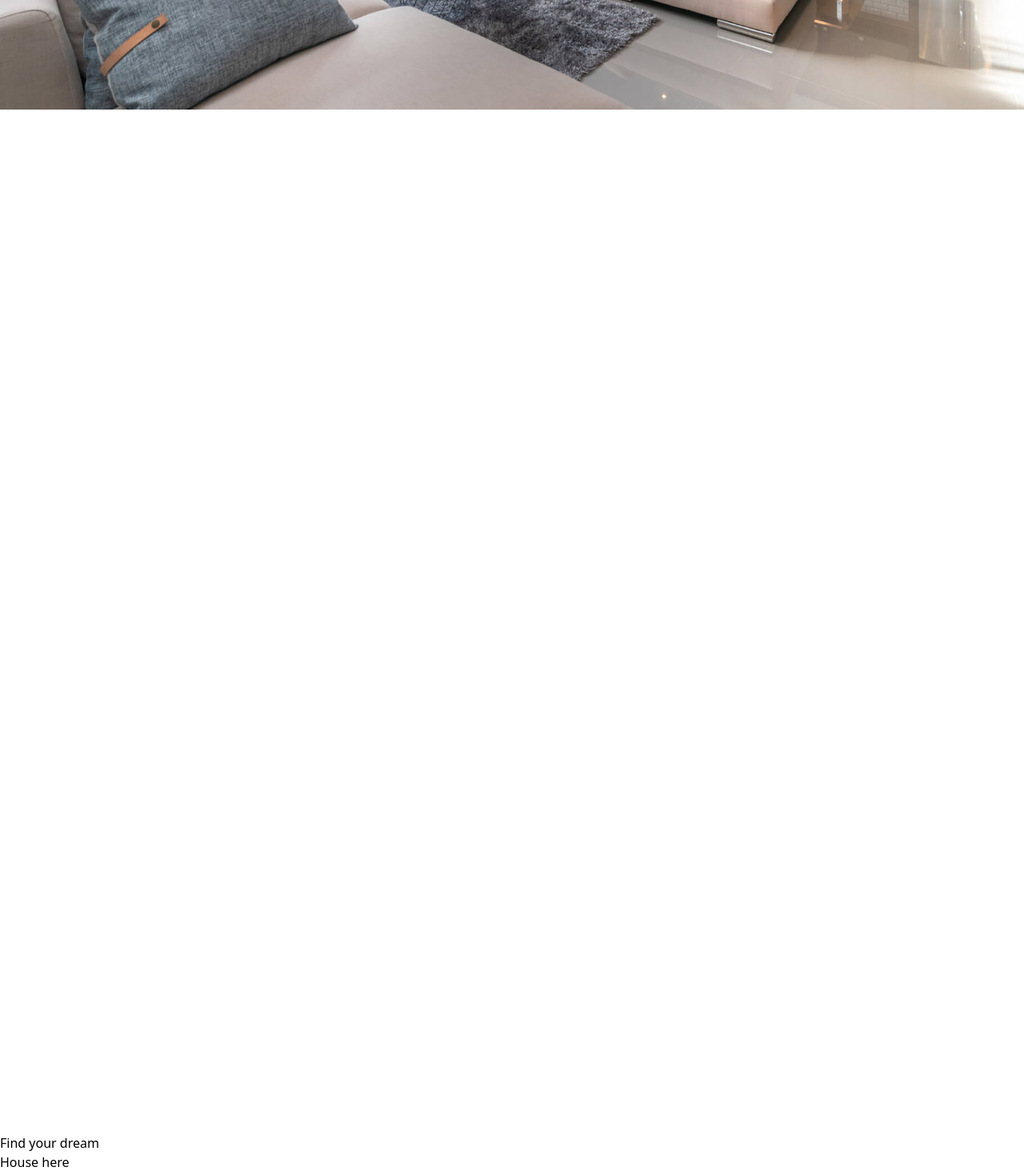
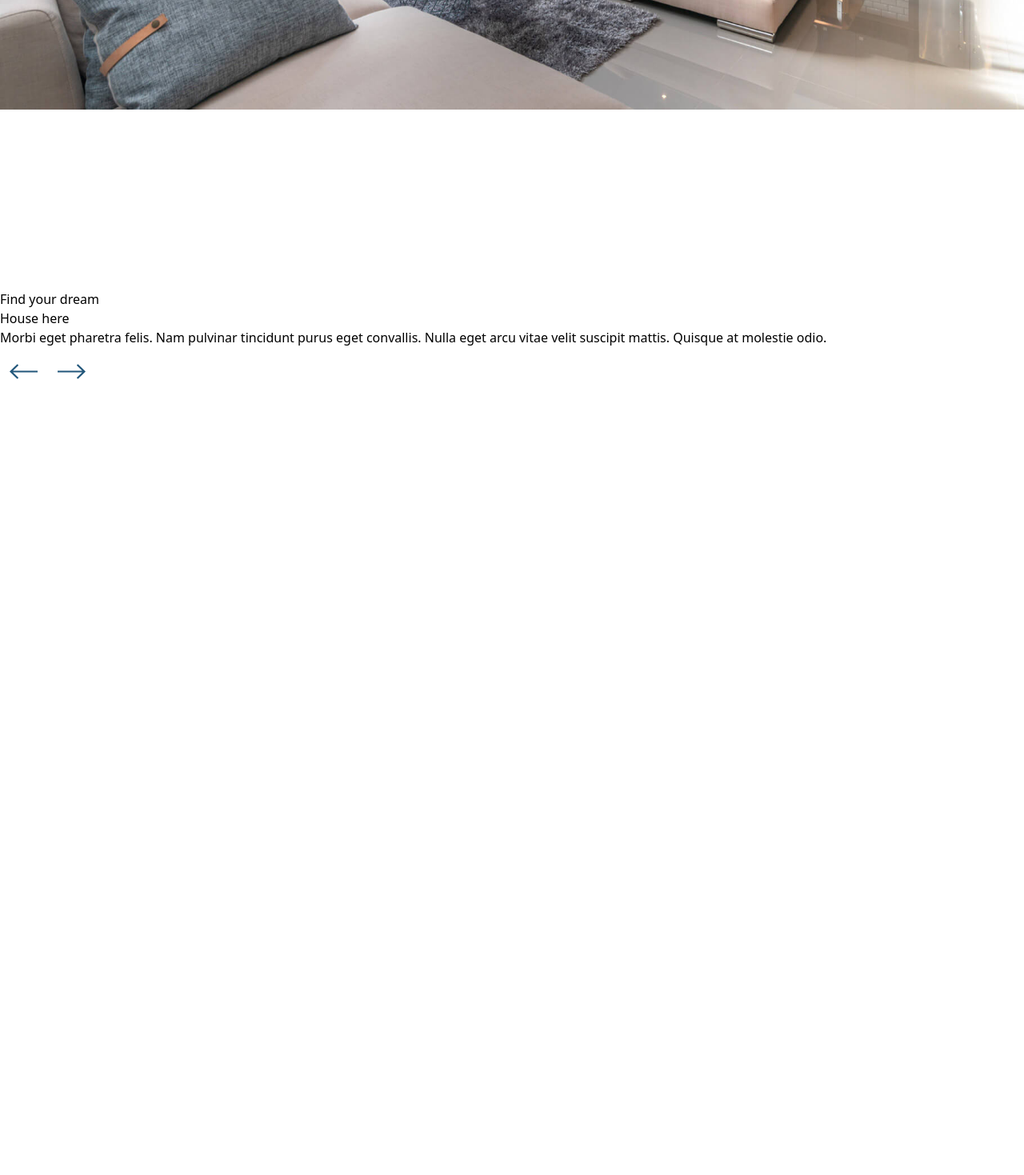
Before and after one commit to shincyshnz/aqar-market, a Next.js app: page / in a window 1280 px wide. Shown: the part 3220-4689 px from the top of the page at 80% size. After the commit the page ends 3721 px from the top, so only its background shows below. Built offline with nearby package versions, Linux system fonts and the light colour scheme.

Commit message:
banner title updated

```diff
--- a/src/components/Carousel.jsx
+++ b/src/components/Carousel.jsx
@@ -103,7 +103,7 @@ const Carousel = ({ images }) => {
           ))}
         </div>
 
-        <div className="absolute top-0 right-0 rounded-[40px] bg-gradient-to-t from-[#0F0F0F] to-transparent"></div>
+        <div className="absolute w-full h-full top-0 right-0 rounded-[40px] bg-gradient-to-t from-[#0F0F0F] to-transparent"></div>
         <div className="absolute px-2 flex justify-center w-full top-0 h-full rounded-[40px] bg-gradient-to-t from-[#22577b81] to-transparent">
           <Filter />
         </div>
--- a/src/components/Filter.jsx
+++ b/src/components/Filter.jsx
@@ -90,15 +90,16 @@ const Filter = () => {
 
     <div className="flex flex-col justify-center mx-auto px-4 py-5 sm:px-6 lg:px-8 max-w-screen-md font-light">
       {/* Heading */}
-      <div className="flex-1 bg-black w-full relative">
-        <div className="absolute left-0 md:left-[1rem] md:-top-[14px]">
-          <Circle />
-        </div>
-        <div className="text-center text-white text-sm md:text-4xl lg:text-7xl leading-none font-extrabold tracking-wider">
+      <div className="flex-1 w-full relative mt-10 lg:mt-20">
+
+        <div className="max-w-[900px] relative text-center text-white text-2xl md:text-4xl lg:text-7xl leading-none font-extrabold tracking-wider">
+        <div className="absolute max-w-[225px] p-3 left-20 lg:-left-14 lg:-top-20 -top-5">
+          <img src="/circle.svg" alt="dotted-circle" className="object-contain w-1/3 lg:w-full lg:max-w-[225px]"/>
+          </div>
           <h1>Find your dream</h1>
           <h1 className="ml-9">House here</h1>
         </div>
-        <div className="mt-2 text-center font-openSans text-white text-base sm:text-lg font-extralight tracking-wide leading-loose">
+        <div className="mt-2 text-center font-openSans text-white text-[8px] md:text-lg font-extralight tracking-wide leading-loose">
           <p>
             Morbi eget pharetra felis. Nam pulvinar tincidunt purus eget
             convallis. Nulla eget arcu vitae velit suscipit mattis. Quisque at
@@ -108,7 +109,7 @@ const Filter = () => {
       </div>
 
       {/* Filter */}
-      <div className="flex-1 bg-black w-full">
+      {/* <div className="flex-1 bg-black w-full">
         <div className="flex flex-col justify-center p-5 mx-auto max-h-[335px] max-w-[723px] bg-primary-blue bg-opacity-80 rounded-[55px] border-4 border-white font-poppins tracking-wide">
           <div className="flex justify-center p-3 gap-4 md:gap-8 mb-4">
             <button className="btn text-white bg-secondary-blue">RENT</button>
@@ -164,7 +165,7 @@ const Filter = () => {
             onClick={handleClick} // Make sure handleClick is defined
           />
         </div>
-      </div>
+      </div> */}
     </div>
   );
 };
--- a/src/components/Shared/Circle.jsx
+++ b/src/components/Shared/Circle.jsx
@@ -3,7 +3,8 @@ import React from 'react'
 const Circle = ({ color = "white", width = "100%", height = "100%" }) => {
   return (
     <>
-        <div className="w-[3rem] md:w-[8rem] lg:w-[10rem] max-w-[225px]">
+        {/* <div className="w-[4rem] md:w-[8rem] lg:w-[10rem] max-w-[225px] absolute -top-3 left-[14px] md:left-[1rem] md:-top-[14px] bg-black"> */}
+        <div className="absolute bg-black w-16 max-w-[225px] left-[3.2rem]">
           <svg
             width={width}
             height={height}
```
Also changed, not shown: public/circle.svg (added).
